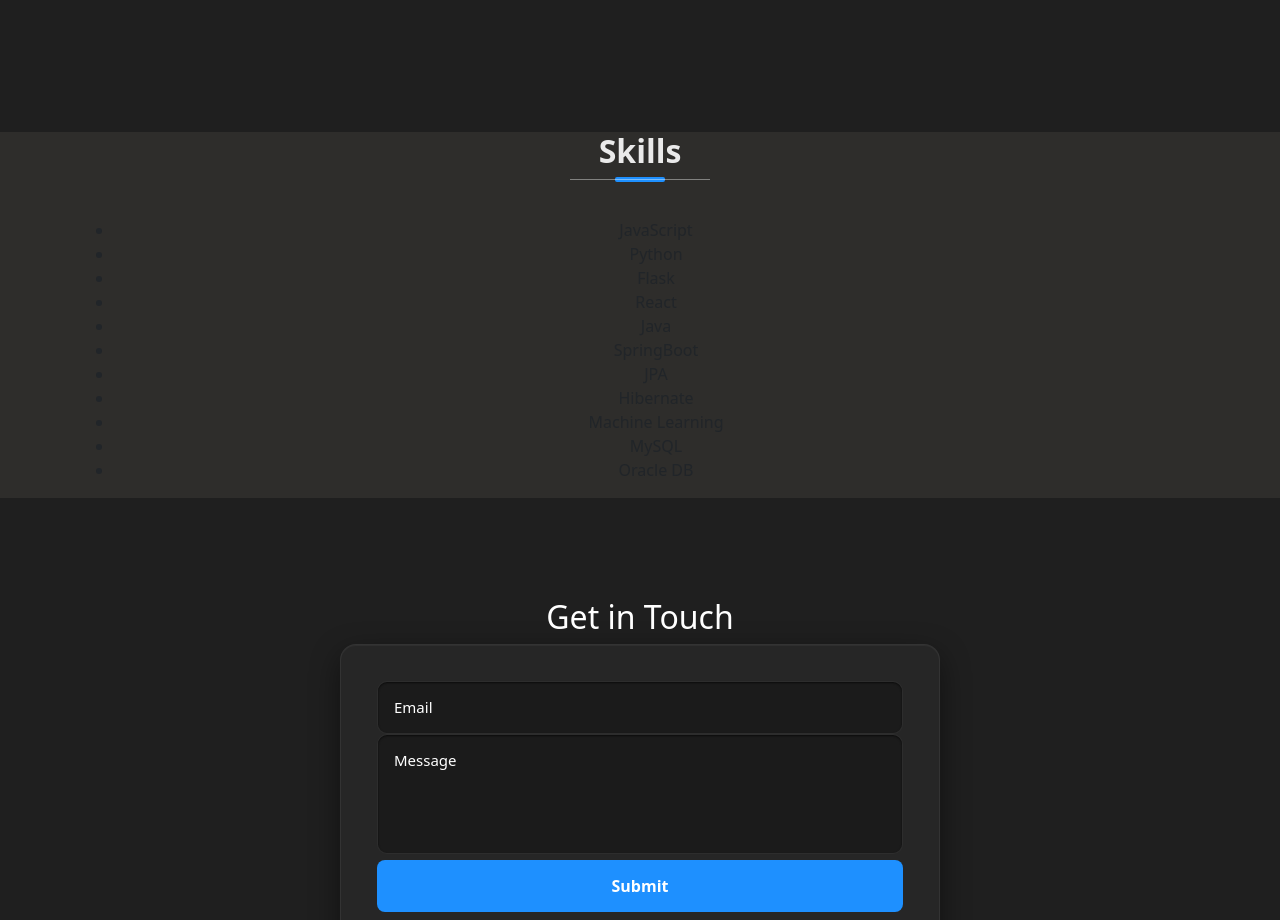
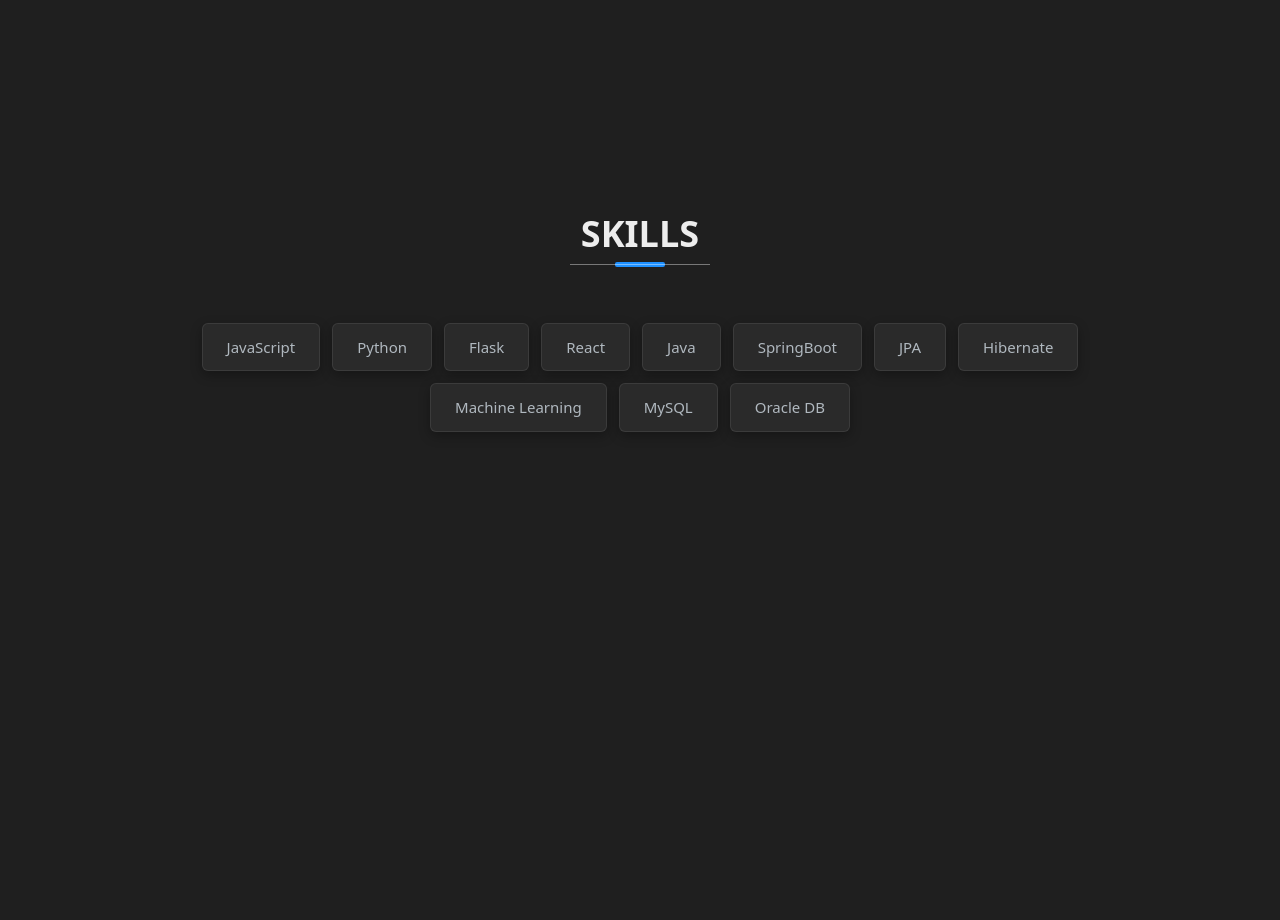
Before and after one commit to diveshdp/divesh-patlolla.github.io, a React (Vite) app: page / in a window 1280 px wide. Shown: the part 1880-2800 px from the top of the page. Built offline with nearby package versions, Linux system fonts and the light colour scheme.

Commit message:
moved to webeform to recieve mails

```diff
--- a/src/components/Contact.tsx
+++ b/src/components/Contact.tsx
@@ -1,7 +1,5 @@
 import React, { useState } from "react";
 import "./Contact.css";
-
-const FORMSPARK_URL = "https://submit-form.com/CARCkqSD";
 
 const Contact: React.FC = () => {
   const [message, setMessage] = useState<string>("");
@@ -13,23 +11,33 @@ const Contact: React.FC = () => {
     e.preventDefault();
     setDisable(true);
 
+    const formData = new FormData();
+    formData.append("access_key", "55af89a8-4fc8-4128-8985-d79d204ec10a");
+    formData.append("email", email);
+    formData.append("message", message);
+    formData.append("subject", `Contact Form: ${email}`);
+
     try {
-      await fetch(FORMSPARK_URL, {
+      const response = await fetch("https://api.web3forms.com/submit", {
         method: "POST",
-        headers: {
-          "Content-Type": "application/json",
-          Accept: "application/json",
-        },
-        body: JSON.stringify({ email, message }),
+        body: formData
       });
 
-      setOpen(true);
-      setEmail("");
-      setMessage("");
+      const data = await response.json();
+
+      if (data.success) {
+        setOpen(true);
+        setEmail("");
+        setMessage("");
+        setTimeout(() => setOpen(false), 5000);
+      } else {
+        alert("Failed to send. Please try again.");
+      }
     } catch (err) {
-      console.error(err);
+      console.error("Error:", err);
+      alert("Error occurred. Please try again.");
     } finally {
-      setTimeout(() => setDisable(false), 2000);
+      setDisable(false);
     }
   };
 
@@ -45,18 +53,21 @@ const Contact: React.FC = () => {
             <input
               className="contact-input"
               type="email"
-              placeholder="Email"
+              placeholder="Your Email"
               value={email}
               onChange={(e) => setEmail(e.target.value)}
               required
+              disabled={disable}
             />
 
             <textarea
               className="contact-textarea"
-              placeholder="Message"
+              placeholder="Your Message"
               value={message}
               onChange={(e) => setMessage(e.target.value)}
               required
+              disabled={disable}
+              rows={6}
             />
 
             <button
@@ -64,7 +75,7 @@ const Contact: React.FC = () => {
               type="submit"
               disabled={disable}
             >
-              Submit
+              {disable ? "Sending..." : "Submit"}
             </button>
           </form>
         </div>
@@ -72,7 +83,7 @@ const Contact: React.FC = () => {
 
       {open && (
         <div className="contact-toast">
-          Your Message is sent!
+          ✓ Your message has been sent successfully!
         </div>
       )}
     </section>
--- /dev/null
+++ b/src/components/Skills.css
@@ -0,0 +1,106 @@
+/* ===============================
+   SKILLS SECTION
+================================ */
+
+.skills.section-bg {
+  background: radial-gradient(circle at top, #2a2a2a 0%, #1f1f1f 0%);
+  padding: 80px 20px;
+  min-height: 100vh;
+}
+
+/* ===============================
+   SECTION TITLE
+================================ */
+
+.skills .section-title {
+  text-align: center;
+  margin-bottom: 60px;
+}
+
+.skills .section-title h2 {
+  font-size: 36px;
+  font-weight: 700;
+  color: rgba(255, 255, 255, 0.92);
+  position: relative;
+  display: inline-block;
+}
+
+.skills .section-title h2::after {
+  content: '';
+  position: absolute;
+  bottom: -10px;
+  left: 50%;
+  transform: translateX(-50%);
+  width: 140px;
+  height: 1px;
+  background: rgba(255, 255, 255, 0.4);
+}
+
+.skills .section-title h2::before {
+  content: '';
+  position: absolute;
+  bottom: -12px;
+  left: 50%;
+  transform: translateX(-50%);
+  width: 50px;
+  height: 5px;
+  background: #1e90ff;
+  border-radius: 2px;
+}
+
+/* ===============================
+   SKILLS CONTAINER
+================================ */
+
+.skills-container {
+  max-width: 900px;
+  margin: 0 auto;
+  display: flex;
+  justify-content: center;
+  flex-wrap: wrap;
+  gap: 12px;
+}
+
+/* ===============================
+   SKILL BADGE
+================================ */
+
+.skill-badge {
+  background: #2a2a2a;
+  color: #b0b8bf;
+  padding: 12px 24px;
+  border-radius: 6px;
+  font-size: 15px;
+  font-weight: 500;
+  border: 1px solid rgba(255, 255, 255, 0.08);
+  box-shadow: 0 4px 12px rgba(0, 0, 0, 0.3);
+  transition: all 0.3s ease;
+  cursor: default;
+}
+
+.skill-badge:hover {
+  background: #333333;
+  border-color: #1e90ff;
+  color: #ffffff;
+  box-shadow: 0 6px 20px rgba(30, 144, 255, 0.3);
+  transform: translateY(-2px);
+}
+
+/* ===============================
+   RESPONSIVE DESIGN
+================================ */
+
+@media (max-width: 768px) {
+  .skills .section-title h2 {
+    font-size: 28px;
+  }
+
+  .skills-container {
+    gap: 10px;
+  }
+
+  .skill-badge {
+    padding: 10px 18px;
+    font-size: 14px;
+  }
+}
--- a/src/components/Skills.tsx
+++ b/src/components/Skills.tsx
@@ -1,4 +1,5 @@
 import React from "react";
+import "./Skills.css";
 
 const Skills: React.FC = () => {
   const skills: string[] = [
@@ -17,16 +18,17 @@ const Skills: React.FC = () => {
 
   return (
     <section id="skills" className="skills section-bg">
-      <div className="container" data-aos="fade-up">
+      <div data-aos="fade-up">
         <div className="section-title">
-          <h2>Skills</h2>
+          <h2>SKILLS</h2>
         </div>
-        <div>
-          <ul>
-            {skills.map((skill, i) => (
-              <li key={i}>{skill}</li>
-            ))}
-          </ul>
+
+        <div className="skills-container">
+          {skills.map((skill, i) => (
+            <div key={i} className="skill-badge">
+              {skill}
+            </div>
+          ))}
         </div>
       </div>
     </section>
```
